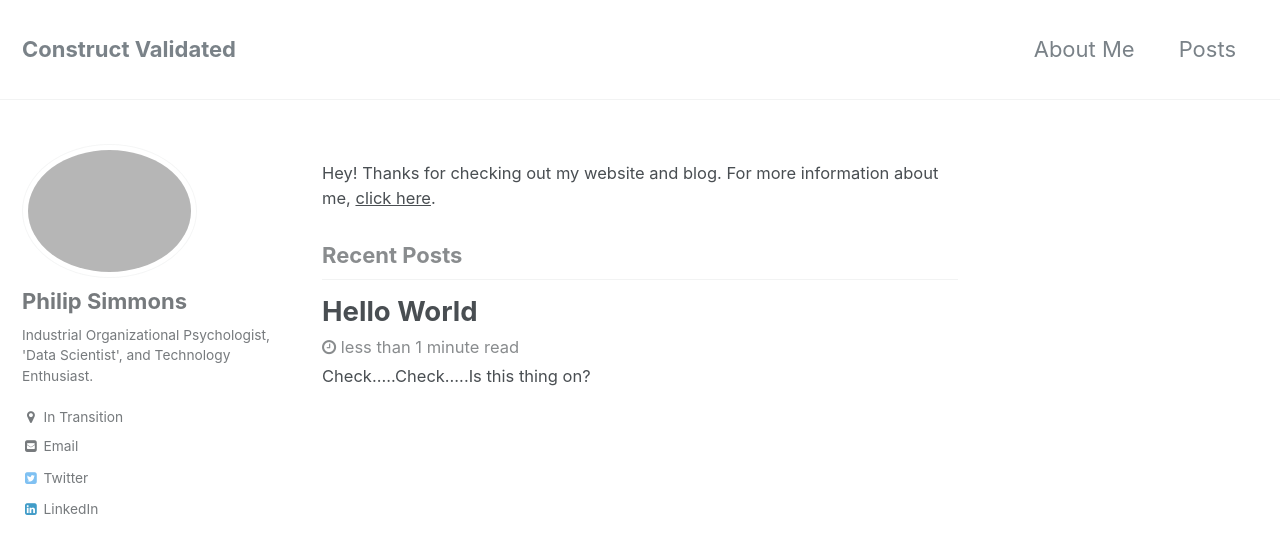
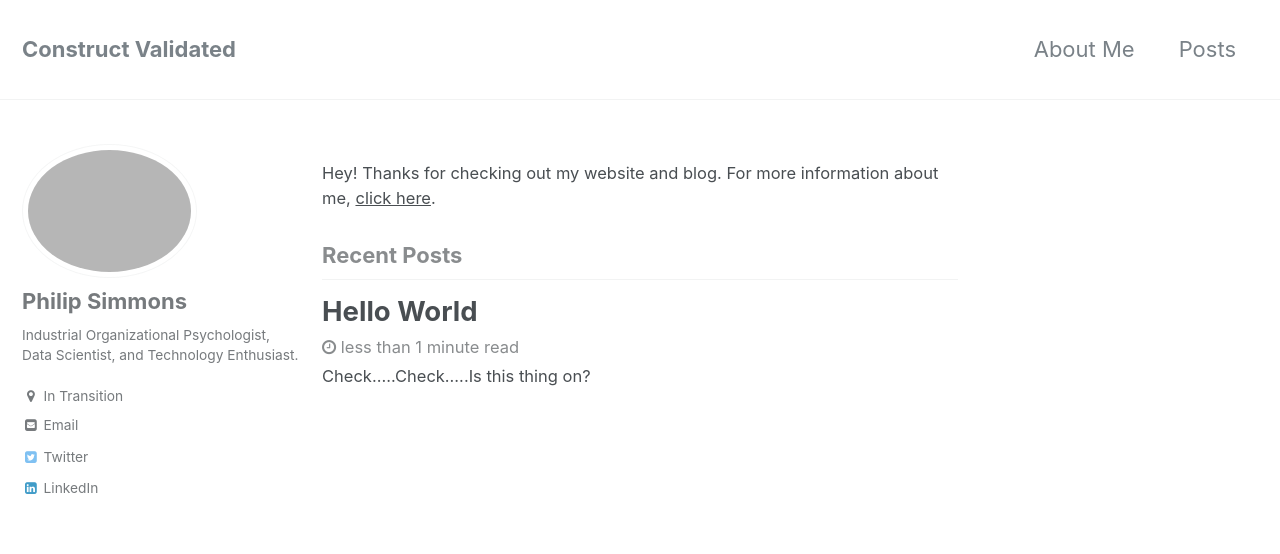
Before and after one commit to PhilpSimmons/PhilpSimmons.github.io, a Jekyll site: the page built from index.html, in a window 1280 px wide and 900 px high. Shown: the top 554 px of the window. Built offline with Jekyll 4.4.1, drawn with Linux system fonts in a browser that asks for light colours; the list of posts is cut into pages by our own code.

Commit message:
updated bio

```diff
--- a/_config.yml
+++ b/_config.yml
@@ -87,7 +87,7 @@ analytics:
 author:
   name             : "Philip Simmons"
   avatar           : "/assets/images/IMG_9176.jpg" # path of avatar image, e.g. "/assets/images/bio-photo.jpg"
-  bio              : "Industrial Organizational Psychologist, 'Data Scientist', and Technology Enthusiast."
+  bio              : "Industrial Organizational Psychologist, Data Scientist, and Technology Enthusiast."
   location         : "In Transition"
   email            : "Psimmons@unomaha.edu"
   uri              :
```
